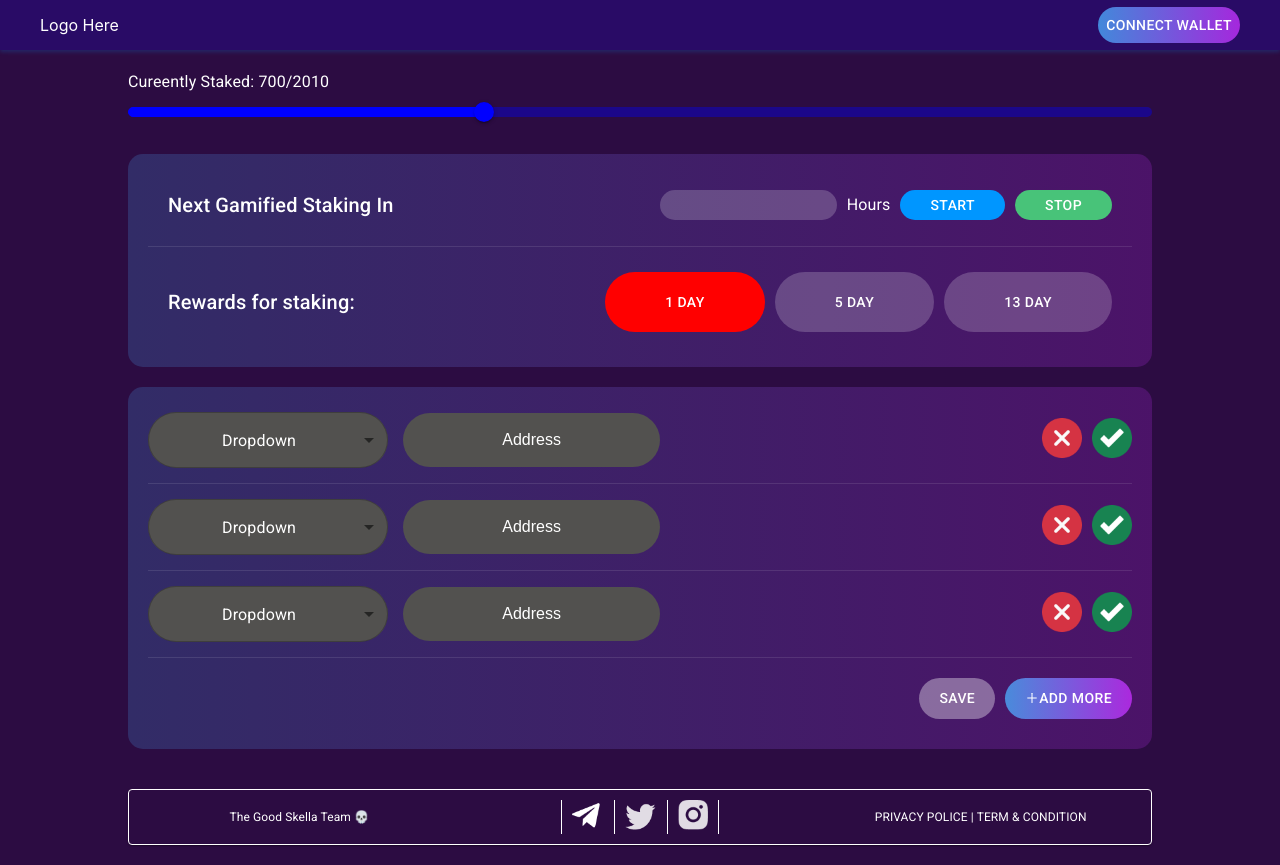
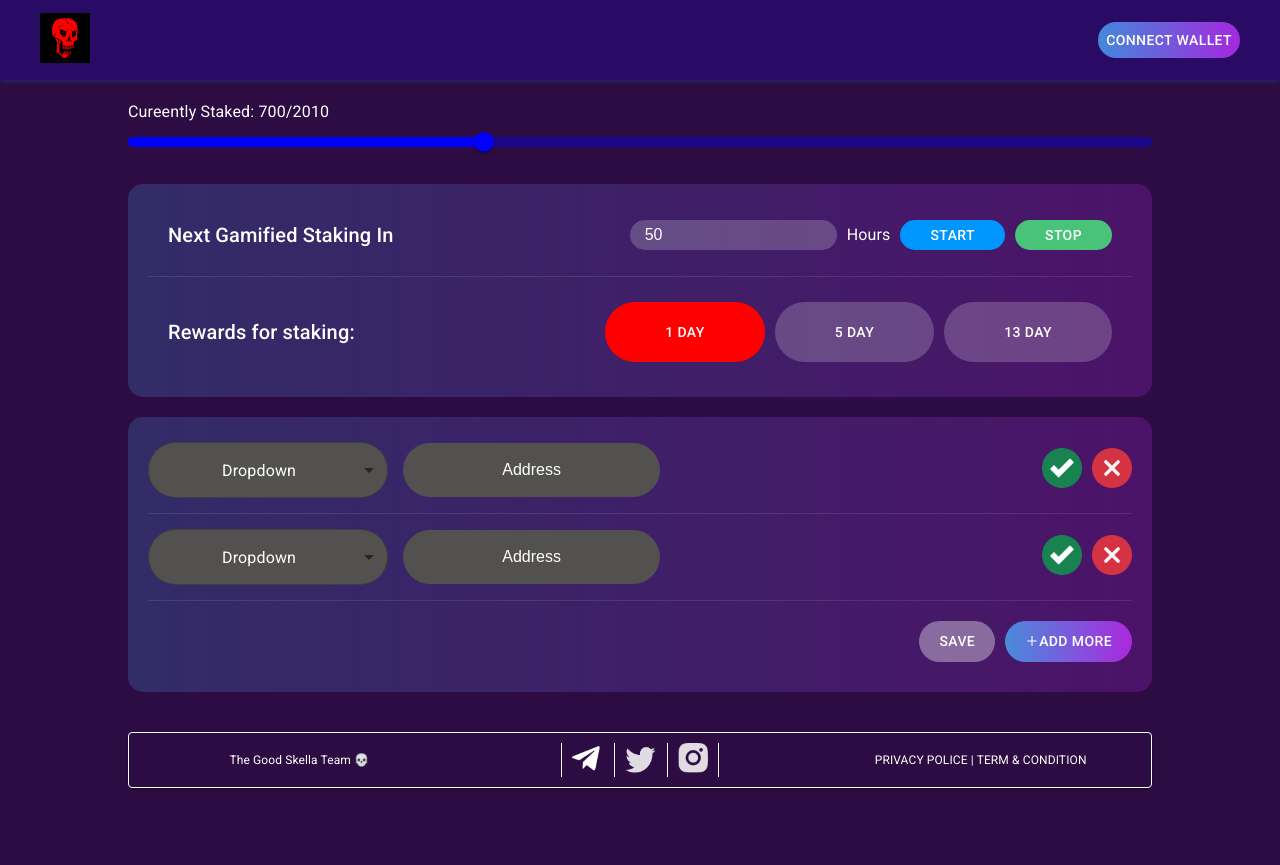
Before and after one commit to panthaacharjee/skella, a React (Create React App) app: page /connect in a window 1280 px wide. After the commit the page ends 808 px from the top, so only its background shows below. Built offline with nearby package versions, Linux system fonts and the light colour scheme.

Commit message:
first commit

```diff
--- a/src/App.css
+++ b/src/App.css
@@ -7,9 +7,15 @@
 body {
   display: flex;
   flex-direction: column;
+  height: 100vh;
 }
 
 /* Admin Page 247 NO*/
 .input::placeholder {
   color: #fff;
 }
+
+.hours_input::placeholder {
+  font-size: 16px;
+  color: #fff;
+}
--- a/src/Components/Views/Admin.js
+++ b/src/Components/Views/Admin.js
@@ -25,10 +25,22 @@ const Admin = () => {
   const isMobile = useMediaQuery({ query: "(max-width: 600px)" });
 
   //Add More Function
-  const [add, setAdd] = useState([0, 1, 2]);
+  const [add, setAdd] = useState([{ id: 0 }, { id: 1 }]);
 
   const Addmore = () => {
-    setAdd([...add, add.length]);
+    setAdd([...add, { id: add.length }]);
+  };
+  // Remove Function
+  const removeTodo = (ind) => {
+    // const remove = add.filter((todo) => todo.id !== val);
+    // console.log(add);
+    // console.log(add);
+    const remove = add.filter((todo) => {
+      return todo.id !== ind;
+    });
+    setAdd(remove);
+    console.log(remove);
+    console.log(add);
   };
 
   const [selectBtn, setSelectBtn] = useState(0);
@@ -107,7 +119,11 @@ const Admin = () => {
                   height: "30px",
                   padding: "0px 0px",
                   color: "#fff",
+                  fontSize: "16px",
+                  textIndent: "15px",
                 }}
+                className="hours_input"
+                placeholder="50"
               />
               <Typography color={"#fff"}> Hours</Typography>
             </div>
@@ -191,6 +207,7 @@ const Admin = () => {
                   onClick={() => {
                     setSelectBtn(ind);
                   }}
+                  key={ind}
                 >
                   {val.val} Day
                 </Button>
@@ -212,7 +229,7 @@ const Admin = () => {
         }}
       >
         {add.map((val, ind) => {
-          return <HelperDropdown />;
+          return <HelperDropdown removeTodo={removeTodo} ind={ind} />;
         })}
         <Grid
           item
--- a/src/Components/Views/HelperDropdown.js
+++ b/src/Components/Views/HelperDropdown.js
@@ -18,7 +18,7 @@ import { AiOutlinePlus } from "react-icons/ai";
 import Cross from "../assets/Cross.png";
 import Sign from "../assets/Sign.png";
 
-const HelperDropdown = () => {
+const HelperDropdown = ({ removeTodo, ind }) => {
   //Dropdown Option
   const [dropdown, setDropdown] = useState(0);
 
@@ -83,10 +83,14 @@ const HelperDropdown = () => {
           />
         </Grid>
         <Grid item style={{ marginTop: `${isMobile ? "15px" : "0px"}` }}>
-          <img src={Cross} style={{ height: "40px", cursor: "pointer" }} />
           <img
             src={Sign}
-            style={{ height: "40px", marginLeft: "10px", cursor: "pointer" }}
+            style={{ height: "40px", marginRight: "10px", cursor: "pointer" }}
+          />
+          <img
+            src={Cross}
+            style={{ height: "40px", cursor: "pointer" }}
+            onClick={() => removeTodo(ind)}
           />
         </Grid>
       </Grid>
--- a/src/Components/Views/Home.js
+++ b/src/Components/Views/Home.js
@@ -44,11 +44,12 @@ const Home = () => {
 
   return (
     <div>
+      <div style={{ margin: "30px auto" }}>
         <Paper
           style={{
             width: "80%",
             display: "flex",
-          margin: "30px auto",
+            margin: "0px auto",
             borderRadius: "30px",
             height: "135px",
             padding: "10px 30px",
@@ -87,6 +88,21 @@ const Home = () => {
             </Grid>
           </Grid>
         </Paper>
+        <Grid
+          item
+          style={{
+            textAlign: "center",
+            background: "rgba(255, 255, 255, 0.2)",
+            width: "50%",
+            margin: "0px auto",
+            padding: "10px 0px",
+          }}
+        >
+          <Typography style={{ color: "#fff" }}>
+            Gamify you skellas in 1 day: 12 HOUR: 15mins
+          </Typography>
+        </Grid>
+      </div>
 
       {/* Staked Container */}
       <Grid
--- a/src/Components/Views/Navbar.js
+++ b/src/Components/Views/Navbar.js
@@ -1,6 +1,7 @@
 import React from "react";
 import { Typography, Grid, Button } from "@mui/material";
 import { Link } from "react-router-dom";
+import skella from "../assets/skella.svg";
 
 const Navbar = () => {
   return (
@@ -12,12 +13,12 @@ const Navbar = () => {
         style={{
           padding: "0px 40px",
           background: "#290b66",
-          height: "50px",
+          height: "80px",
           boxShadow: "0px 2px 4px rgba(0, 150, 255, 0.2)",
         }}
       >
         <Link to="/" style={{ color: "#fff", textDecoration: "none" }}>
-          Logo Here
+          <img src={skella} height={"50px"} style={{ background: "red" }} />
         </Link>
 
         <Link to="/connect" style={{ color: "#fff", textDecoration: "none" }}>
```
Also changed, not shown: src/Components/assets/skella.svg (added). Lines whose indentation alone changed are shown as unchanged.
